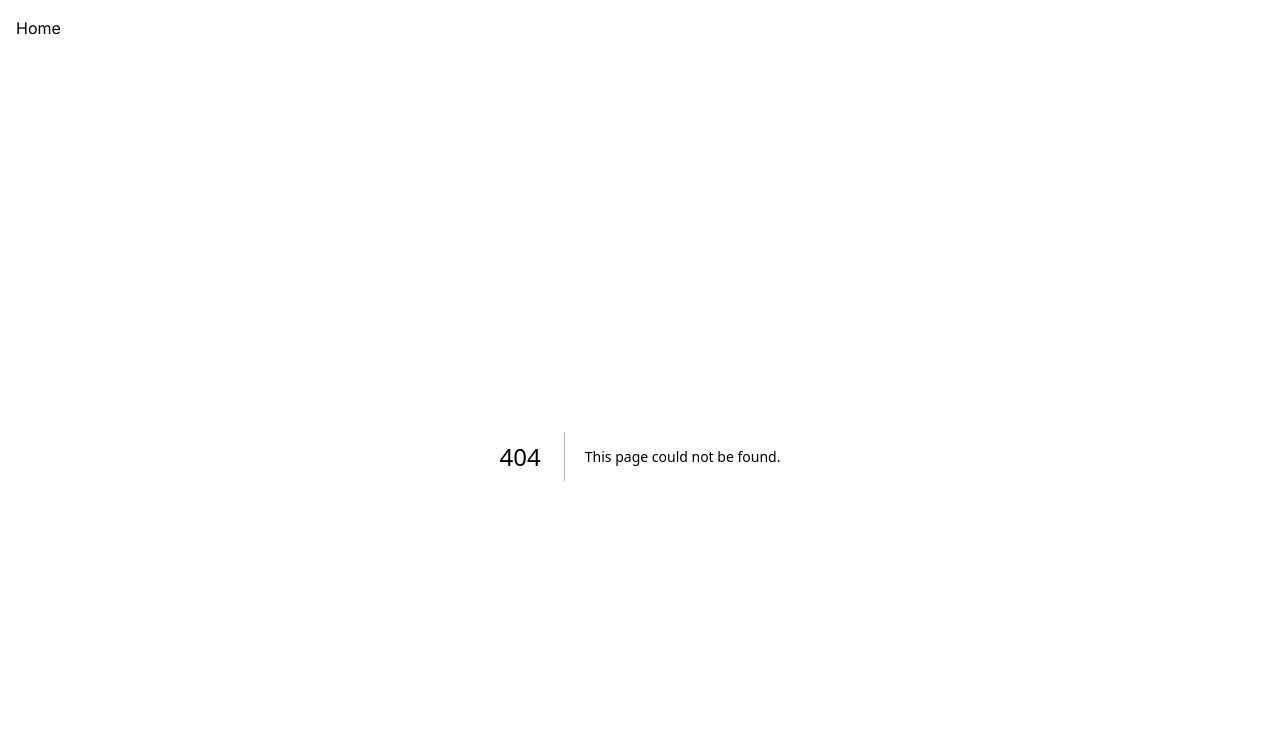
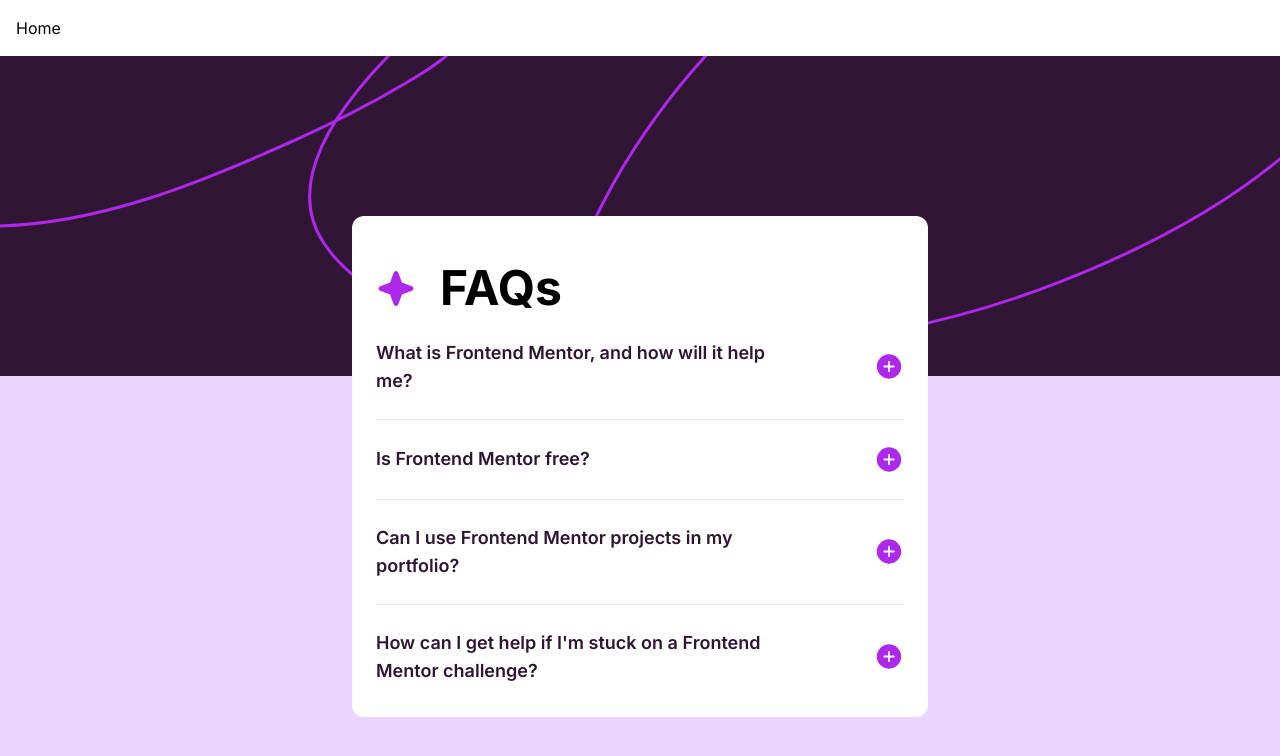
Before and after one commit to jgretton/frontend-mentor, a Next.js app: page /challenges/3 in a window 1280 px wide. Before the commit this address had no page. Shown: the top 756 px of the page. Built offline with nearby package versions, Linux system fonts and the light colour scheme.

Commit message:
Challenge 3
Full code for Challenge 3

```diff
--- /dev/null
+++ b/app/challenges/3/page.js
@@ -0,0 +1,176 @@
+"use client";
+
+import React, { useState } from "react";
+const FAQS = [
+  {
+    question: "What is Frontend Mentor, and how will it help me?",
+    answer:
+      "Frontend Mentor offers realistic coding challenges to help developers improve their frontend coding skills with projects in HTML, CSS, and JavaScript. It's suitable for all levels and ideal for portfolio building.",
+  },
+  {
+    question: "Is Frontend Mentor free?",
+    answer:
+      "Yes, Frontend Mentor offers both free and premium coding challenges, with the free option providing access to a range of projects suitable for all skill levels.",
+  },
+  {
+    question: "Can I use Frontend Mentor projects in my portfolio?",
+    answer:
+      "Yes, you can use projects completed on Frontend Mentor in your portfolio. It's an excellent way to showcase your skills to potential employers!",
+  },
+  {
+    question: "How can I get help if I'm stuck on a Frontend Mentor challenge?",
+    answer:
+      "The best place to get help is inside Frontend Mentor's Discord community. There's a help channel where you can ask questions and seek support from other community members.",
+  },
+];
+
+const Page = () => {
+  //   const [isOpen, setIsOpen] = useState([]);
+
+  //If I want the accordian items to be independent
+  //I have filled an array with the FAQS length with the bool False.
+  const [isOpen, setIsOpen] = useState(Array(FAQS.length).fill(false));
+
+  return (
+    <main className="relative min-h-screen bg-purple-200 px-6 py-40">
+      <div
+        className="bg-3-challenge-mobile md:bg-3-challenge-desktop absolute inset-0 h-80 bg-red-100"
+        aria-hidden="true"
+      />
+      <article className="relative mx-auto h-full max-w-xl rounded-xl bg-white px-6 pb-2 pt-8 sm:pt-12">
+        <h1 className="inline-flex items-center gap-x-6 text-5xl font-bold">
+          <svg
+            xmlns="http://www.w3.org/2000/svg"
+            width="40"
+            height="41"
+            fill="none"
+            viewBox="0 0 40 41"
+            className="flex-shrink-0"
+            aria-hidden="true"
+          >
+            <path
+              fill="#AD28EB"
+              d="M37.5 20.5a2.467 2.467 0 0 1-1.64 2.344l-9.913 3.604-3.603 9.911a2.5 2.5 0 0 1-4.688 0l-3.604-9.922-9.911-3.593a2.5 2.5 0 0 1 0-4.688l9.921-3.604 3.594-9.911a2.5 2.5 0 0 1 4.688 0l3.604 9.921 9.911 3.594A2.467 2.467 0 0 1 37.5 20.5Z"
+            />
+          </svg>
+          FAQs
+        </h1>
+        <section className="mt- flex flex-col" role="region">
+          {FAQS.map((faq, index) => {
+            return (
+              <details
+                key={index}
+                name="FAQs"
+                className="border-b py-6 last:border-none [&>summary>svg#minus-svg]:open:block [&>summary>svg#plus-svg]:open:hidden"
+              >
+                <summary
+                  className="inline-flex w-full cursor-pointer items-center justify-between gap-x-20 text-left text-lg font-semibold text-Dark-purple hover:text-[#AD28EB]"
+                  //   onClick={() =>
+                  //     setIsOpen((prevState) => {
+                  //       //This allows for the accodian items to be independent of each other by keeping the previous values of the state
+                  //       return { ...prevState, [index]: !isOpen[index] };
+                  //     })
+                  //   }
+                >
+                  {faq.question}
+                  <svg
+                    xmlns="http://www.w3.org/2000/svg"
+                    width="30"
+                    height="31"
+                    fill="none"
+                    viewBox="0 0 30 31"
+                    className="flex-shrink-0"
+                    aria-hidden="true"
+                    id="plus-svg"
+                  >
+                    <path
+                      fill="#AD28EB"
+                      d="M15 3.313A12.187 12.187 0 1 0 27.188 15.5 12.203 12.203 0 0 0 15 3.312Zm4.688 13.124h-3.75v3.75a.938.938 0 0 1-1.876 0v-3.75h-3.75a.938.938 0 0 1 0-1.875h3.75v-3.75a.938.938 0 0 1 1.876 0v3.75h3.75a.938.938 0 0 1 0 1.876Z"
+                    />
+                  </svg>
+                  <svg
+                    xmlns="http://www.w3.org/2000/svg"
+                    width="30"
+                    height="31"
+                    fill="none"
+                    viewBox="0 0 30 31"
+                    className="hidden flex-shrink-0"
+                    aria-hidden="true"
+                    id="minus-svg"
+                  >
+                    <path
+                      fill="#301534"
+                      d="M15 3.313A12.187 12.187 0 1 0 27.188 15.5 12.2 12.2 0 0 0 15 3.312Zm4.688 13.124h-9.375a.938.938 0 0 1 0-1.875h9.374a.938.938 0 0 1 0 1.876Z"
+                    />
+                  </svg>
+                </summary>
+                <p className="mt-5 text-Grayish-purple">{faq.answer}</p>
+              </details>
+              // <section key={index} className="border-b py-6 last:border-none">
+              //   <h2>
+              //     <button
+              //       id={`accordion-header-${index + 1}`}
+              //       aria-controls={`accordion-panel-${index + 1}`}
+              //       aria-expanded={isOpen[index]}
+              //       role="button"
+              //       onClick={() =>
+              //         setIsOpen((prevState) => {
+              //           //This allows for the accodian items to be independent of each other by keeping the previous values of the state
+              //           return { ...prevState, [index]: !isOpen[index] };
+              //         })
+              //       }
+              //       className="inline-flex w-full items-center justify-between gap-x-20 text-left text-lg font-semibold text-Dark-purple hover:text-[#AD28EB]"
+              //     >
+              //       {faq.question}
+              //       {!isOpen[index] ? (
+              //         <svg
+              //           xmlns="http://www.w3.org/2000/svg"
+              //           width="30"
+              //           height="31"
+              //           fill="none"
+              //           viewBox="0 0 30 31"
+              //           className="flex-shrink-0"
+              //           aria-hidden="true"
+              //         >
+              //           <path
+              //             fill="#AD28EB"
+              //             d="M15 3.313A12.187 12.187 0 1 0 27.188 15.5 12.203 12.203 0 0 0 15 3.312Zm4.688 13.124h-3.75v3.75a.938.938 0 0 1-1.876 0v-3.75h-3.75a.938.938 0 0 1 0-1.875h3.75v-3.75a.938.938 0 0 1 1.876 0v3.75h3.75a.938.938 0 0 1 0 1.876Z"
+              //           />
+              //         </svg>
+              //       ) : (
+              //         <svg
+              //           xmlns="http://www.w3.org/2000/svg"
+              //           width="30"
+              //           height="31"
+              //           fill="none"
+              //           viewBox="0 0 30 31"
+              //           className="flex-shrink-0"
+              //           aria-hidden="true"
+              //         >
+              //           <path
+              //             fill="#301534"
+              //             d="M15 3.313A12.187 12.187 0 1 0 27.188 15.5 12.2 12.2 0 0 0 15 3.312Zm4.688 13.124h-9.375a.938.938 0 0 1 0-1.875h9.374a.938.938 0 0 1 0 1.876Z"
+              //           />
+              //         </svg>
+              //       )}
+              //     </button>
+              //   </h2>
+              //   <div
+              //     className="max-h-auto mt-5"
+              //     role="region"
+              //     hidden={!isOpen[index]}
+              //     id={`accordion-panel-${index + 1}`}
+              //     aria-labelledby={`accordion-header-${index + 1}`}
+              //   >
+              //     <p className="text-Grayish-purple">{faq.answer}</p>
+              //   </div>
+              // </section>
+            );
+          })}
+        </section>
+      </article>
+    </main>
+  );
+};
+
+export default Page;
```
